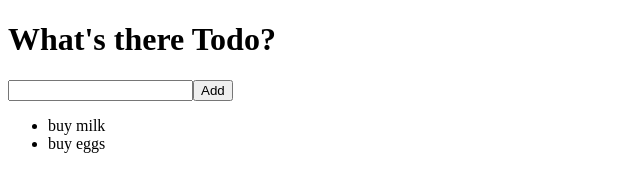
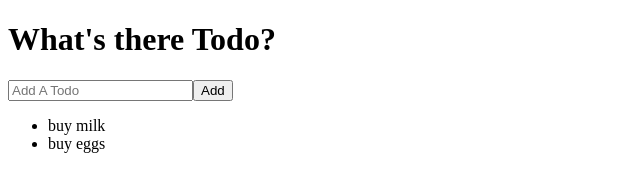
Before and after one commit to dpiedra42/todo-list, a Next.js app: page / in a window 1280 px wide. Shown: the top 170 px of the page, without its empty margins (0-640 px from the left). Built offline with nearby package versions, Linux system fonts and the light colour scheme.

Commit message:
added placeholder text

```diff
--- a/components/DisplayTodo.jsx
+++ b/components/DisplayTodo.jsx
@@ -4,7 +4,7 @@ export default function DisplayTodo(props) {
             <ul>
                 {props.todos.map(item => (
                     <li key={item.id}>
-                    {item.task}
+                        {item.task}
                     </li>
                 ))}
             </ul>
--- a/components/TodoAdd.jsx
+++ b/components/TodoAdd.jsx
@@ -4,7 +4,7 @@ export default function TodoAdd({addTodo}) {
     const [val, handleChange, reset] = useInputState('');
     return(
         <div>
-            <input type='text' value={val} onChange={(e) => handleChange(e)}/>
+            <input type='text' placeholder="Add A Todo" value={val} onChange={(e) => handleChange(e)}/>
             <button type='button' onClick={() => {
                 addTodo(val);
                 reset();
```
